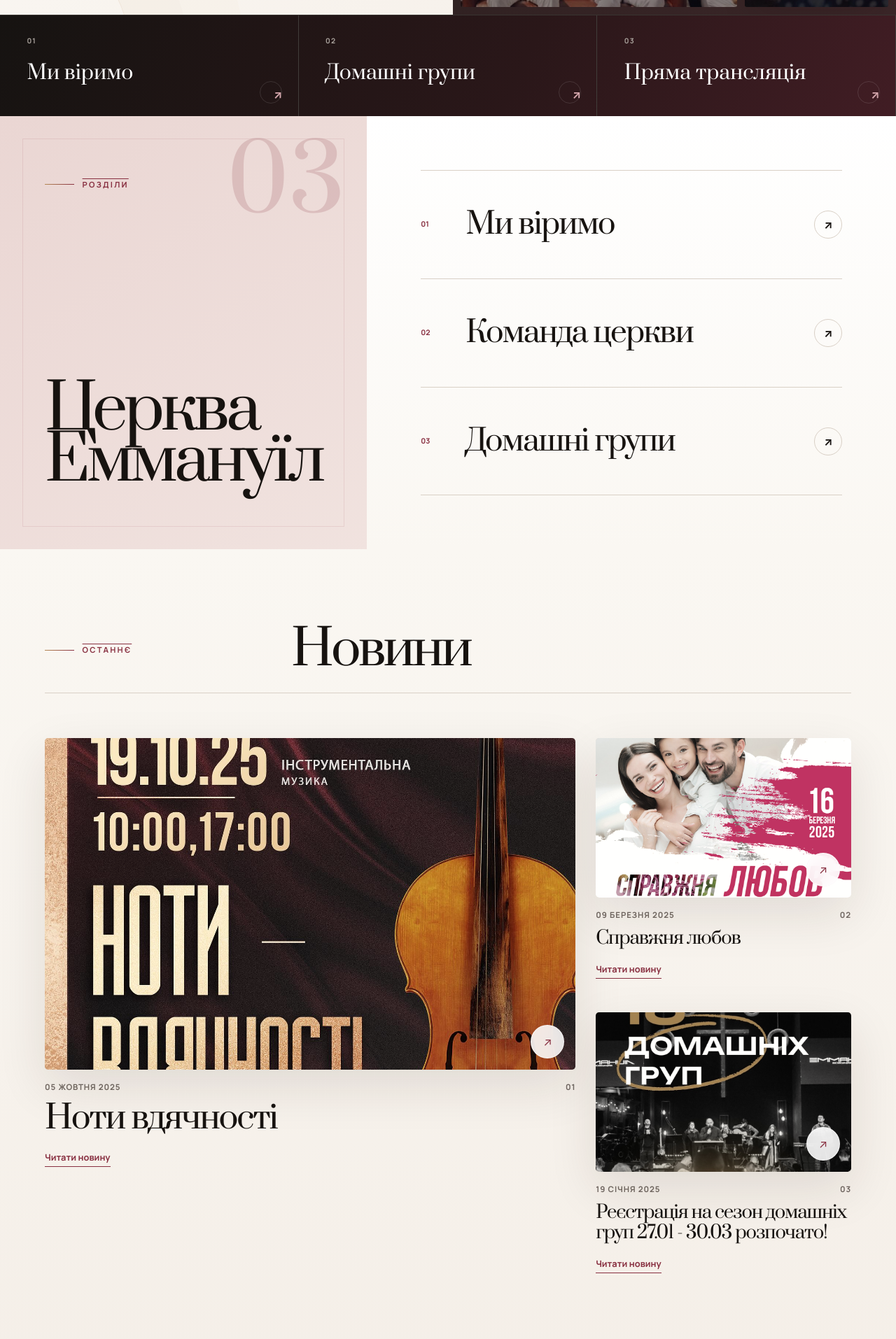
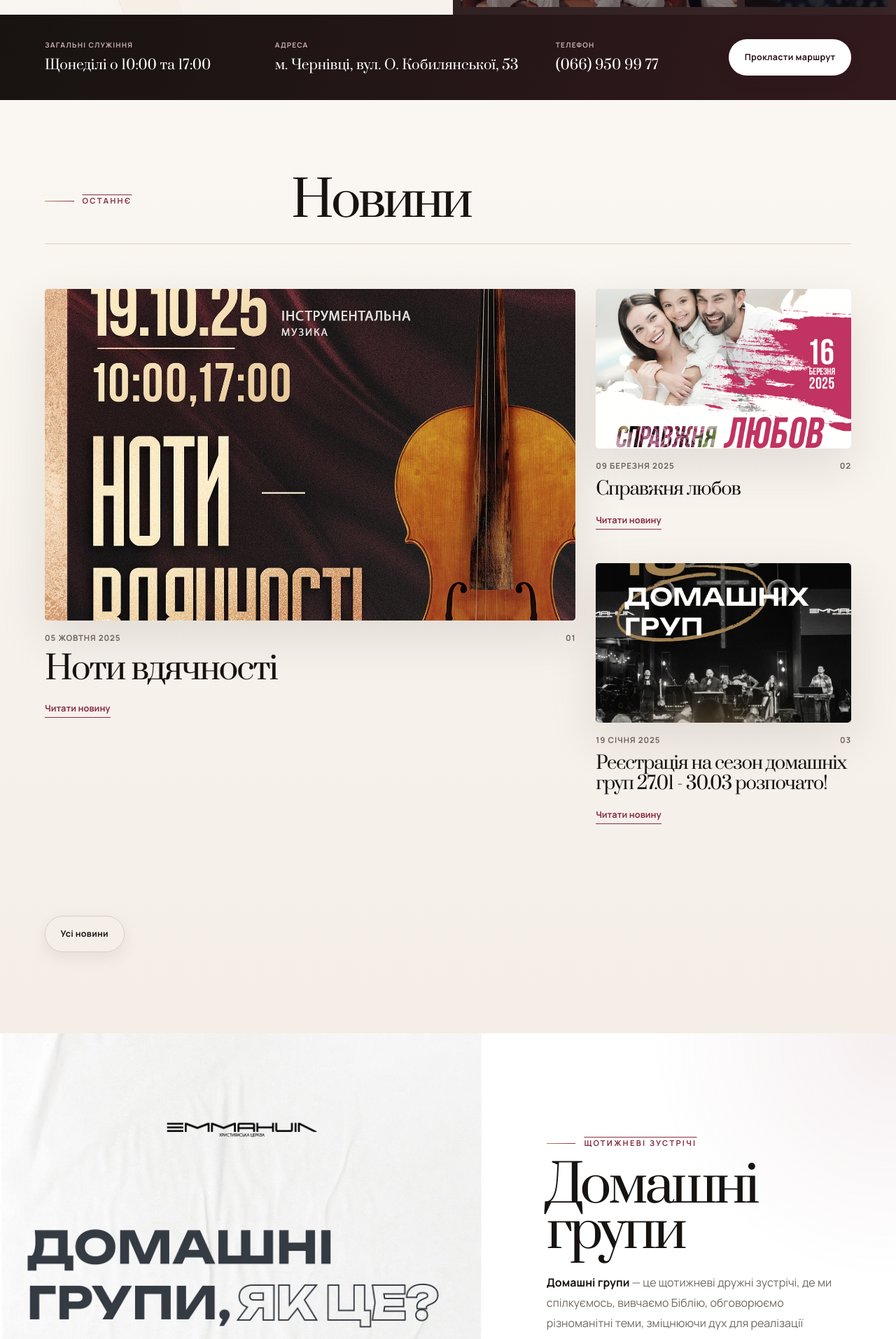
Before and after one commit to DevNervs/emmanuil, a Next.js app: page / in a window 1280 px wide. Shown: the part 780-2694 px from the top of the page at 70% size. Built offline with nearby package versions, Linux system fonts and the light colour scheme.

Commit message:
Restructure homepage around church content

```diff
--- a/app/globals.css
+++ b/app/globals.css
@@ -111,6 +111,22 @@ a:focus-visible,button:focus-visible,input:focus-visible,textarea:focus-visible,
 .donation-band h2 { margin-bottom:0; font-size:clamp(4rem,7vw,7.5rem); line-height:.8; }
 .donation-band > div:last-child p { color:#ecdadd; font-size:.95rem; line-height:1.75; }
 .donation-band .button { margin-top:1rem; }
+
+.home-visit { display:grid; grid-template-columns:1fr 1.25fr .72fr auto; align-items:center; gap:clamp(1.5rem,3vw,3.5rem); max-width:1600px; margin:0 auto; padding:2.2rem clamp(1rem,5vw,5rem); background:linear-gradient(110deg,#171311,#32191e); color:#fff; }
+.home-visit div { min-width:0; }
+.home-visit span { display:block; margin-bottom:.55rem; color:#c9aeb1; font-size:.63rem; font-weight:800; letter-spacing:.12em; text-transform:uppercase; }
+.home-visit strong,.home-visit div > a { display:block; font-family:var(--serif); font-size:clamp(1rem,1.5vw,1.35rem); font-weight:400; line-height:1.35; }
+.home-visit div > a:hover { color:#efc5ca; }
+.home-visit > .button { white-space:nowrap; }
+.news-all-button { width:max-content; margin-top:3rem; }
+.home-groups-feature { display:grid; grid-template-columns:1.08fr .92fr; min-height:38rem; max-width:1600px; margin:0 auto; background:#fff; }
+.home-groups-feature figure { min-height:38rem; margin:0; overflow:hidden; }
+.home-groups-feature figure img { width:100%; height:100%; object-fit:cover; object-position:center 42%; transition:transform .8s cubic-bezier(.2,.7,.2,1); }
+.home-groups-feature:hover figure img { transform:scale(1.025); }
+.home-groups-feature > div { display:flex; flex-direction:column; align-items:flex-start; justify-content:center; padding:clamp(3rem,7vw,7rem); background:radial-gradient(circle at 100% 0%,rgba(136,47,64,.08),transparent 22rem),#fff; }
+.home-groups-feature h2 { margin-bottom:1.6rem; font-size:clamp(3.2rem,5.8vw,6.2rem); line-height:.88; }
+.home-groups-feature > div > p:not(.overline) { max-width:35rem; margin-bottom:2rem; color:var(--muted); line-height:1.8; }
+.home-groups-feature > div > p strong { color:var(--ink); }
 
 .page-intro { display:grid; min-height:34rem; grid-template-columns:1fr; max-width:1600px; margin:0 auto; background:var(--wine-dark); color:var(--white); }
 .page-intro-visual { position:relative; grid-template-columns:.72fr 1.28fr; min-height:43rem; background:var(--ink); color:var(--white); }
@@ -587,6 +603,10 @@ body { background:radial-gradient(circle at 15% 0%,#f1ebe3 0,transparent 32rem),
   .group-form-dialog { grid-template-columns:.75fr 1.25fr; }
   .group-form-groups > div { grid-template-columns:1fr; }
   .team-page-grid { grid-template-columns:repeat(2,minmax(0,1fr)); }
+  .home-visit { grid-template-columns:1fr 1fr; }
+  .home-visit > .button { width:max-content; }
+  .home-groups-feature { grid-template-columns:1fr; }
+  .home-groups-feature figure { min-height:28rem; }
 }
 
 @media (max-width:680px) {
@@ -603,6 +623,12 @@ body { background:radial-gradient(circle at 15% 0%,#f1ebe3 0,transparent 32rem),
   .hero-caption { right:1.1rem; bottom:1.1rem; min-width:9rem; padding:.85rem 1rem; }
   .fact-ribbon > * { min-height:7.5rem; }
   .fact-ribbon { grid-template-columns:1fr; }
+  .home-visit { grid-template-columns:1fr; gap:1.5rem; padding-top:2rem; padding-bottom:2rem; }
+  .home-visit > .button { width:100%; }
+  .home-groups-feature { min-height:0; }
+  .home-groups-feature figure { min-height:22rem; }
+  .home-groups-feature > div { padding:3.5rem 1.15rem; }
+  .home-groups-feature h2 { font-size:clamp(3rem,15vw,4.3rem); }
   .page-intro-visual { grid-template-columns:1fr; min-height:0; }
   .page-intro-copy { padding:3.2rem 1.15rem; }
   .page-intro h1 { font-size:clamp(3rem,14vw,4rem); line-height:.92; overflow-wrap:anywhere; }
--- a/app/page.tsx
+++ b/app/page.tsx
@@ -9,8 +9,7 @@ export default function Home() {
           <div className="editorial-hero-copy">
             <p className="overline">Чернівці · Україна</p>
             <h1>Християнська<br />церква<br /><em>Еммануїл</em></h1>
-            <div className="hero-actions"><a className="button button-wine" href="/online">Дивитися онлайн</a><a className="button button-ghost" href="/contacts">Контакти <span aria-hidden="true">↗</span></a></div>
-            <div className="hero-details"><div><span>Загальні служіння</span><strong>{site.services}</strong></div><div><span>Адреса</span><strong>{site.address}</strong></div></div>
+            <div className="hero-actions"><a className="button button-wine" href="/online">Дивитися онлайн</a><a className="button button-ghost" href="/contacts">Контакти</a></div>
           </div>
           <div className="hero-collage" aria-label="Життя церкви Еммануїл">
             <figure className="hero-photo-main"><img src="/media/baptism.jpg" alt="Водне хрещення церкви Еммануїл" fetchPriority="high" /></figure>
@@ -19,25 +18,22 @@ export default function Home() {
           </div>
         </section>
 
-        <section className="fact-ribbon">
-          <a href="/about"><span>01</span><strong>Ми віримо</strong><b aria-hidden="true">↗</b></a>
-          <a href="/groups"><span>02</span><strong>Домашні групи</strong><b aria-hidden="true">↗</b></a>
-          <a href="/online"><span>03</span><strong>Пряма трансляція</strong><b aria-hidden="true">↗</b></a>
-        </section>
-
-        <section className="home-links" aria-label="Основні розділи">
-          <div className="home-links-heading"><p className="overline">Розділи</p><h2>Церква<br />Еммануїл</h2></div>
-          <div className="home-links-list">
-            <a href="/about"><span>01</span><strong>Ми віримо</strong><b>↗</b></a>
-            <a href="/team"><span>02</span><strong>Команда церкви</strong><b>↗</b></a>
-            <a href="/groups"><span>03</span><strong>Домашні групи</strong><b>↗</b></a>
-          </div>
+        <section className="home-visit" aria-label="Інформація про служіння">
+          <div><span>Загальні служіння</span><strong>{site.services}</strong></div>
+          <div><span>Адреса</span><strong>{site.address}</strong></div>
+          <div><span>Телефон</span><a href="tel:+380669509977">{site.phones[0]}</a></div>
+          <a className="button button-light" href="https://www.google.com/maps/dir/?api=1&destination=48.2864175%2C25.9394979" target="_blank" rel="noreferrer">Прокласти маршрут</a>
         </section>
 
         <section className="news-section">
           <SectionTitle kicker="Останнє" title="Новини" />
-          <div className="news-grid">{news.slice(0, 3).map((item, index) => <article className={`news-card ${index === 0 ? "news-card-featured" : ""}`} key={item.href}><a className="news-image" href={item.href} target="_blank" rel="noreferrer"><img src={item.image} alt={item.title} loading="lazy" /><span aria-hidden="true">↗</span></a><div className="news-meta"><time>{item.date}</time><span>0{index + 1}</span></div><h3>{item.title}</h3><a className="inline-link" href={item.href} target="_blank" rel="noreferrer">Читати новину</a></article>)}</div>
-          <a className="text-arrow" href="/news">Усі новини <span aria-hidden="true">→</span></a>
+          <div className="news-grid">{news.slice(0, 3).map((item, index) => <article className={`news-card ${index === 0 ? "news-card-featured" : ""}`} key={item.href}><a className="news-image" href={item.href} target="_blank" rel="noreferrer"><img src={item.image} alt={item.title} loading="lazy" /></a><div className="news-meta"><time>{item.date}</time><span>0{index + 1}</span></div><h3>{item.title}</h3><a className="inline-link" href={item.href} target="_blank" rel="noreferrer">Читати новину</a></article>)}</div>
+          <a className="button button-ghost news-all-button" href="/news">Усі новини</a>
+        </section>
+
+        <section className="home-groups-feature">
+          <figure><img src="/media/homegroup-how.jpeg" alt="Домашні групи церкви Еммануїл" loading="lazy" /></figure>
+          <div><p className="overline">Щотижневі зустрічі</p><h2>Домашні групи</h2><p><strong>Домашні групи</strong> — це щотижневі дружні зустрічі, де ми спілкуємось, вивчаємо Біблію, обговорюємо різноманітні теми, зміцнюючи дух для реалізації свого покликання.</p><a className="button button-wine" href="/groups">Обрати групу</a></div>
         </section>
 
         <section className="team-preview">
@@ -45,7 +41,7 @@ export default function Home() {
           <div className="team-preview-grid">{team.slice(0, 3).map((person, index) => <article key={person.name}><div className="team-photo"><img src={person.image} alt={person.name} /><span>0{index + 1}</span></div><h3>{person.name}</h3><p>{person.role}</p></article>)}</div>
         </section>
 
-        <section className="donation-band"><div><p className="overline overline-light">Пожертвування</p><h2>Підтримати<br />церкву</h2></div><div><p>Дякуємо кожному, хто підтримує нас молитовно чи фінансово у розповсюдженні Божого слова.</p><a className="button button-light" href="/donate">Реквізити <span aria-hidden="true">→</span></a></div></section>
+        <section className="donation-band"><div><p className="overline overline-light">Пожертвування</p><h2>Підтримати<br />церкву</h2></div><div><p>Дякуємо кожному, хто підтримує нас молитовно чи фінансово у розповсюдженні Божого слова.</p><a className="button button-light" href="/donate">Реквізити</a></div></section>
       </main>
     </Page>
   );
```
